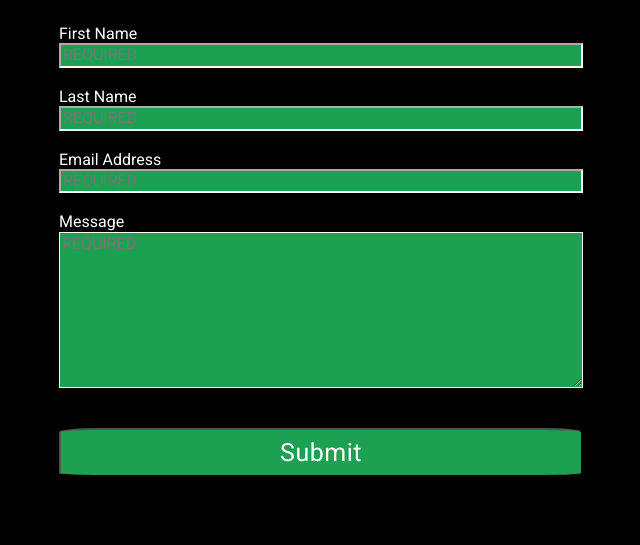
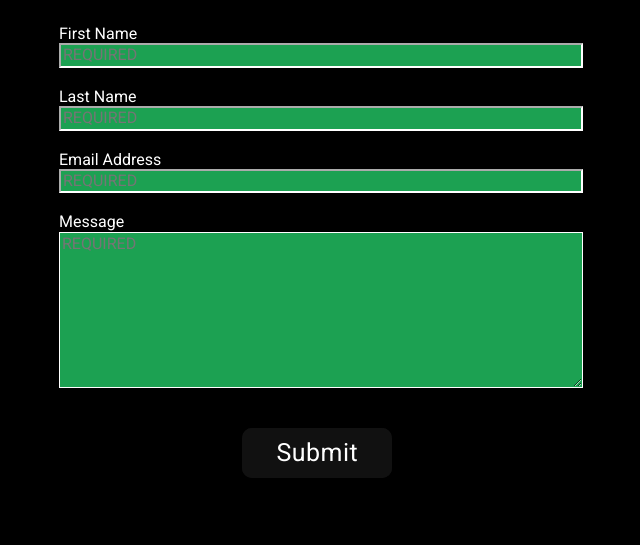
Before and after one commit to Blackadder1712/Portfolio, a PHP site: page / in a window 1280 px wide. Shown: the part 1157-1702 px from the top of the page, without its empty margins (419-1059 px from the left). After the commit the page ends 1635 px from the top, so only its background shows below. Run offline with PHP 8.4, Linux system fonts and the light colour scheme; some libraries are stand-ins or nearby versions.

Commit message:
button
Added animation to submit button

```diff
--- a/css/style.css
+++ b/css/style.css
@@ -244,7 +244,6 @@ fieldset {
 .submit {
   font-family: "Roboto", "sans serif";
   color: white;
-  text-align: center;
   line-height: 1.4;
   font-size: 25px;
   font-weight: 400;
@@ -253,8 +252,88 @@ fieldset {
   padding: 5px;
   border-radius: 8%;
   margin-top: 20px;
+  width: 150px;
+  align-items: center;
 }
 
+.submit {
+  height: 50px;
+  border: none;
+  outline: none;
+  color: #fff;
+  background: #111;
+  cursor: pointer;
+  position: relative;
+  z-index: 0;
+  border-radius: 10px;
+  margin-left: 25%;
+}
+
+.submit:before {
+  content: "";
+  background: #1ca152;
+  position: absolute;
+  top: -2px;
+  left: -2px;
+  background-size: 400%;
+  z-index: -1;
+  filter: blur(5px);
+  width: calc(100% + 4px);
+  height: calc(100% + 4px);
+  -webkit-animation: glowing 20s linear infinite;
+          animation: glowing 20s linear infinite;
+  opacity: 0;
+  transition: opacity 0.3s ease-in-out;
+  border-radius: 10px;
+}
+
+.submit:active {
+  color: #000;
+}
+
+.submit:active:after {
+  background: transparent;
+}
+
+.submit:hover:before {
+  opacity: 1;
+}
+
+.submit:after {
+  z-index: -1;
+  content: "";
+  position: absolute;
+  width: 100%;
+  height: 100%;
+  background: #111;
+  left: 0;
+  top: 0;
+  border-radius: 10px;
+}
+
+@-webkit-keyframes glowing {
+  0% {
+    background-position: 0 0;
+  }
+  50% {
+    background-position: 400% 0;
+  }
+  100% {
+    background-position: 0 0;
+  }
+}
+
+@keyframes glowing {
+  0% {
+    background-position: 0 0;
+  }
+  50% {
+    background-position: 400% 0;
+  }
+  100% {
+    background-position: 0 0;
+  }
+}
 h1 {
   font-family: "Roboto", "sans serif";
   color: white;
@@ -339,6 +418,9 @@ h2 {
 
 /* Medium devices ? min-width: 768px and up*/
 @media screen and (min-width: 768px) {
+  .submit {
+    margin-left: 35%;
+  }
   .dropbtn {
     display: none;
   }
--- a/index.html
+++ b/index.html
@@ -227,7 +227,9 @@
                                             </div>
 
 
-                                              <input type="submit" class="submit">Contact Me</input>
+
+
+                                            <button class="submit">Submit</button>
 
 
                                </fieldset>
--- a/partials/_base-styles.scss
+++ b/partials/_base-styles.scss
@@ -344,7 +344,6 @@ border-color:white;
   font-family: $main-font;
     color:white;
 
-  text-align: center;
   line-height: 1.4;
   font-size: 25px;
   font-weight:$text-font-weight;
@@ -354,8 +353,75 @@ border-color:white;
   border-radius: 8%;
  margin-top: 20px;
 
+ width:150px;
+ align-items: center;
 
 
+
+
+
+}
+
+
+.submit {
+
+  height: 50px;
+  border: none;
+  outline: none;
+  color: #fff;
+  background: #111;
+  cursor: pointer;
+  position: relative;
+  z-index: 0;
+  border-radius: 10px;
+  margin-left:25%
+}
+
+.submit:before {
+  content: '';
+  background:  $matrix-green;
+  position: absolute;
+  top: -2px;
+  left:-2px;
+  background-size: 400%;
+  z-index: -1;
+  filter: blur(5px);
+  width: calc(100% + 4px);
+  height: calc(100% + 4px);
+  animation: glowing 20s linear infinite;
+  opacity: 0;
+  transition: opacity .3s ease-in-out;
+  border-radius: 10px;
+}
+
+.submit:active {
+  color: #000
+}
+
+.submit:active:after {
+  background: transparent;
+}
+
+.submit:hover:before {
+  opacity: 1;
+}
+
+.submit:after {
+  z-index: -1;
+  content: '';
+  position: absolute;
+  width: 100%;
+  height: 100%;
+  background: #111;
+  left: 0;
+  top: 0;
+  border-radius: 10px;
+}
+
+@keyframes glowing {
+  0% { background-position: 0 0; }
+  50% { background-position: 400% 0; }
+  100% { background-position: 0 0; }
 }
 
 
--- a/partials/_media-queries.scss
+++ b/partials/_media-queries.scss
@@ -1,6 +1,13 @@
 
 /* Medium devices ? min-width: 768px and up*/
 @media screen and (min-width: 768px) {
+
+  .submit
+  {
+    margin-left: 35% ;
+  }
+
+
 
   .dropbtn
 {
```
Also changed, not shown: 1 other file.
